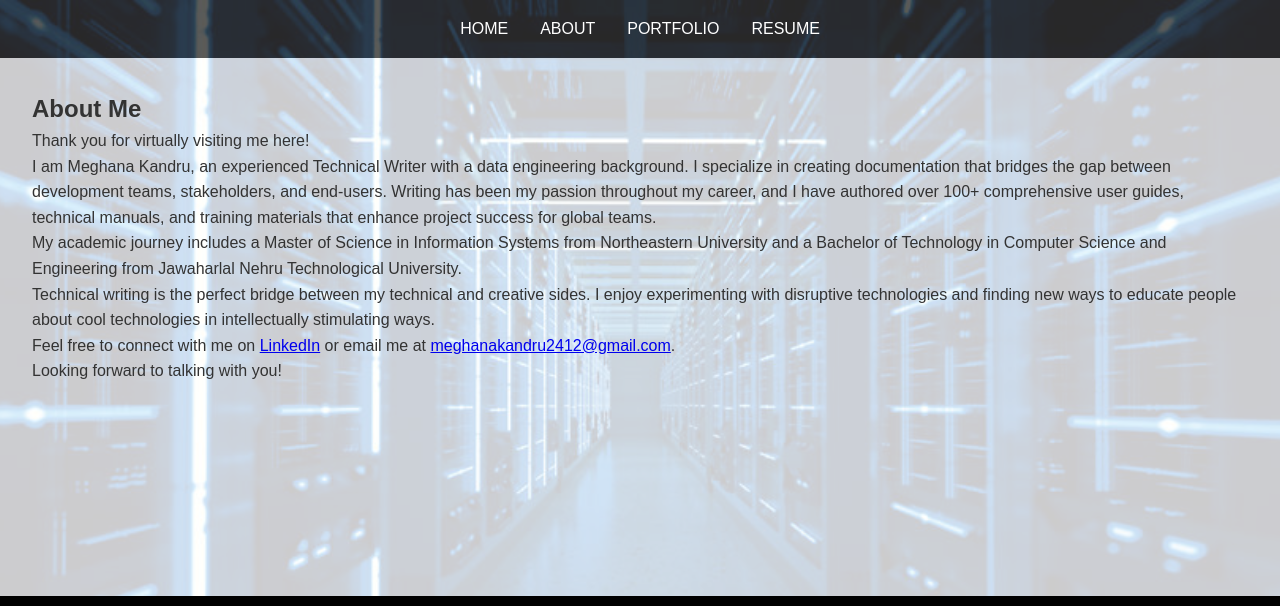
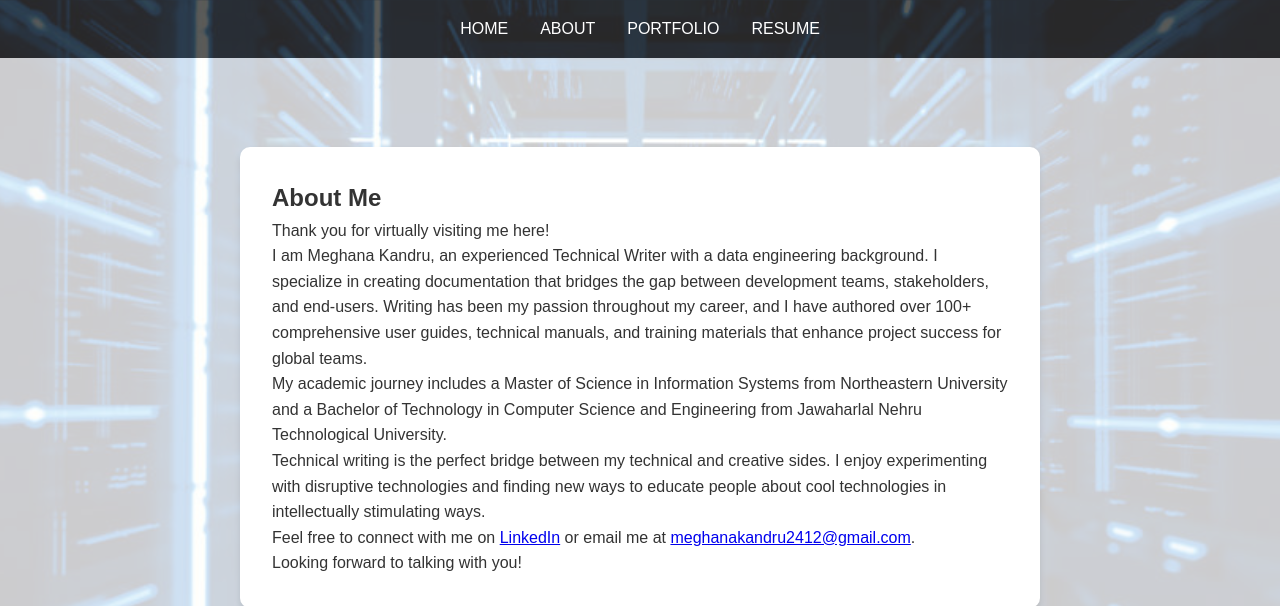
Before and after one commit to mekandru/Technical-Writing-Portfolio-3, a plain HTML site: page about.html in a window 1280 px wide. Shown: the top 606 px of the page. Drawn offline with Linux system fonts and the light colour scheme.

Commit message:
Update style.css - about card

```diff
--- a/style.css
+++ b/style.css
@@ -95,6 +95,22 @@ main {
     background-color: rgba(255, 255, 255, 0.8);
 }
 
+/* About Card */
+#about-card-wrapper {
+    display: flex;
+    justify-content: center;
+    align-items: center;
+    min-height: 80vh; /* Ensures card is vertically centered */
+}
+
+#about-card {
+    background-color: white;
+    padding: 2rem;
+    border-radius: 10px;
+    box-shadow: 0px 4px 6px rgba(0, 0, 0, 0.1);
+    max-width: 800px;
+}
+
 /* Footer Styles */
 footer {
     background-color: black;
```
